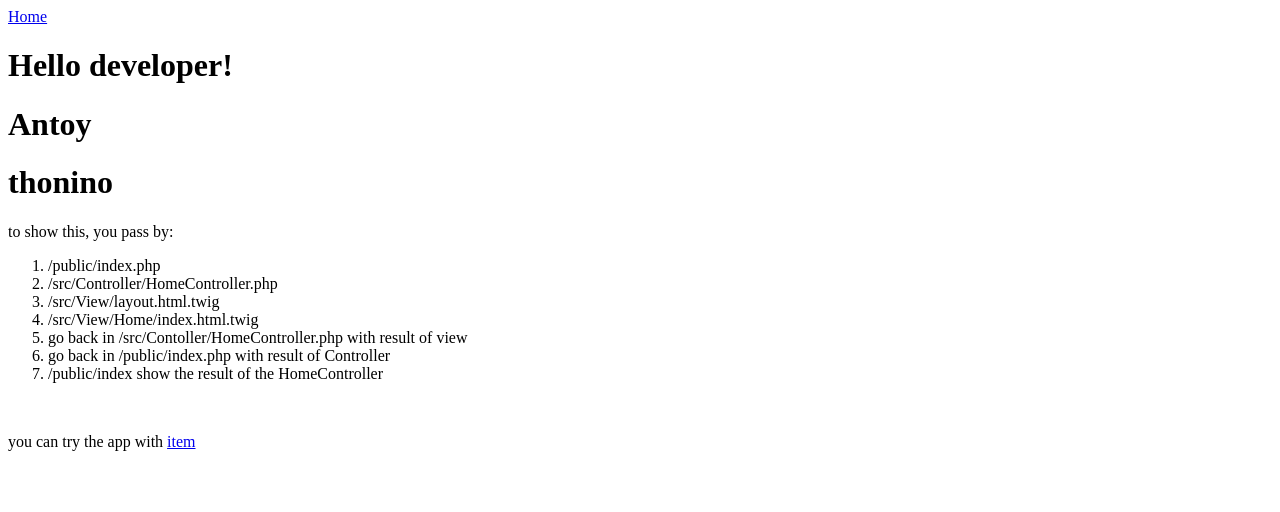
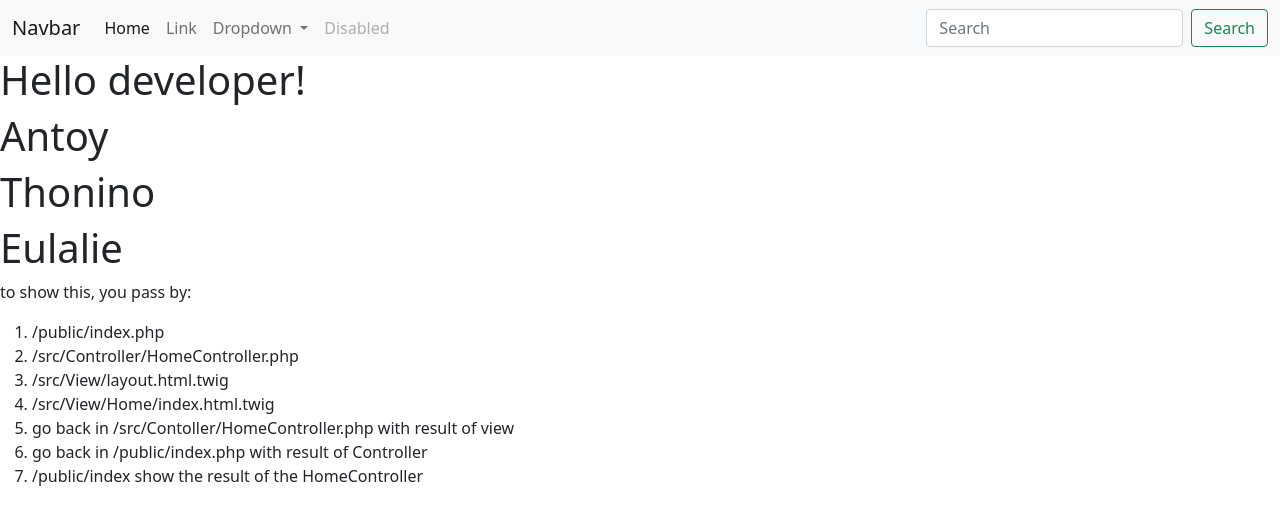
Before and after one commit to Lalie19/Projet-car, a PHP site: template src/View/Home/index.html.twig in a window 1280 px wide. Shown: the top 512 px of the page. Run offline with PHP 8.4, Linux system fonts and the light colour scheme; the template is opened without the code that fills it, so the values that code supplies are empty; some libraries are stand-ins or nearby versions.

Commit message:
nav bar bootstrap

```diff
--- a/src/View/Home/index.html.twig
+++ b/src/View/Home/index.html.twig
@@ -3,7 +3,9 @@
 {% block content %}
     <h1>Hello developer!</h1>
 
-   <h1>Antoy</h1><h1>thonino</h1>
+   <h1>Antoy</h1>
+   <h1>Thonino</h1>
+   <h1>Eulalie</h1>
 
 
 
--- a/src/View/Partial/_navBar.html.twig
+++ b/src/View/Partial/_navBar.html.twig
@@ -1 +1,36 @@
-<a href="/">Home</a>
+<nav class="navbar navbar-expand-lg navbar-light bg-light">
+  <div class="container-fluid">
+    <a class="navbar-brand" href="#">Navbar</a>
+    <button class="navbar-toggler" type="button" data-bs-toggle="collapse" data-bs-target="#navbarSupportedContent" aria-controls="navbarSupportedContent" aria-expanded="false" aria-label="Toggle navigation">
+      <span class="navbar-toggler-icon"></span>
+    </button>
+    <div class="collapse navbar-collapse" id="navbarSupportedContent">
+      <ul class="navbar-nav me-auto mb-2 mb-lg-0">
+        <li class="nav-item">
+          <a class="nav-link active" aria-current="page" href="/">Home</a>
+        </li>
+        <li class="nav-item">
+          <a class="nav-link" href="#">Link</a>
+        </li>
+        <li class="nav-item dropdown">
+          <a class="nav-link dropdown-toggle" href="#" id="navbarDropdown" role="button" data-bs-toggle="dropdown" aria-expanded="false">
+            Dropdown
+          </a>
+          <ul class="dropdown-menu" aria-labelledby="navbarDropdown">
+            <li><a class="dropdown-item" href="#">Action</a></li>
+            <li><a class="dropdown-item" href="#">Another action</a></li>
+            <li><hr class="dropdown-divider"></li>
+            <li><a class="dropdown-item" href="#">Something else here</a></li>
+          </ul>
+        </li>
+        <li class="nav-item">
+          <a class="nav-link disabled">Disabled</a>
+        </li>
+      </ul>
+      <form class="d-flex">
+        <input class="form-control me-2" type="search" placeholder="Search" aria-label="Search">
+        <button class="btn btn-outline-success" type="submit">Search</button>
+      </form>
+    </div>
+  </div>
+</nav>
--- a/src/View/layout.html.twig
+++ b/src/View/layout.html.twig
@@ -10,6 +10,8 @@
     <link rel="stylesheet" href="/assets/css/style.css">
     {% block stylesheet %}{% endblock %}
     <link rel="icon" href="/assets/images/favicon.png">
+    <link href="https://cdn.jsdelivr.net/npm/bootstrap@5.1.3/dist/css/bootstrap.min.css" rel="stylesheet"
+    integrity="sha384-1BmE4kWBq78iYhFldvKuhfTAU6auU8tT94WrHftjDbrCEXSU1oBoqyl2QvZ6jIW3" crossorigin="anonymous">
 </head>
 
 <body>
```
